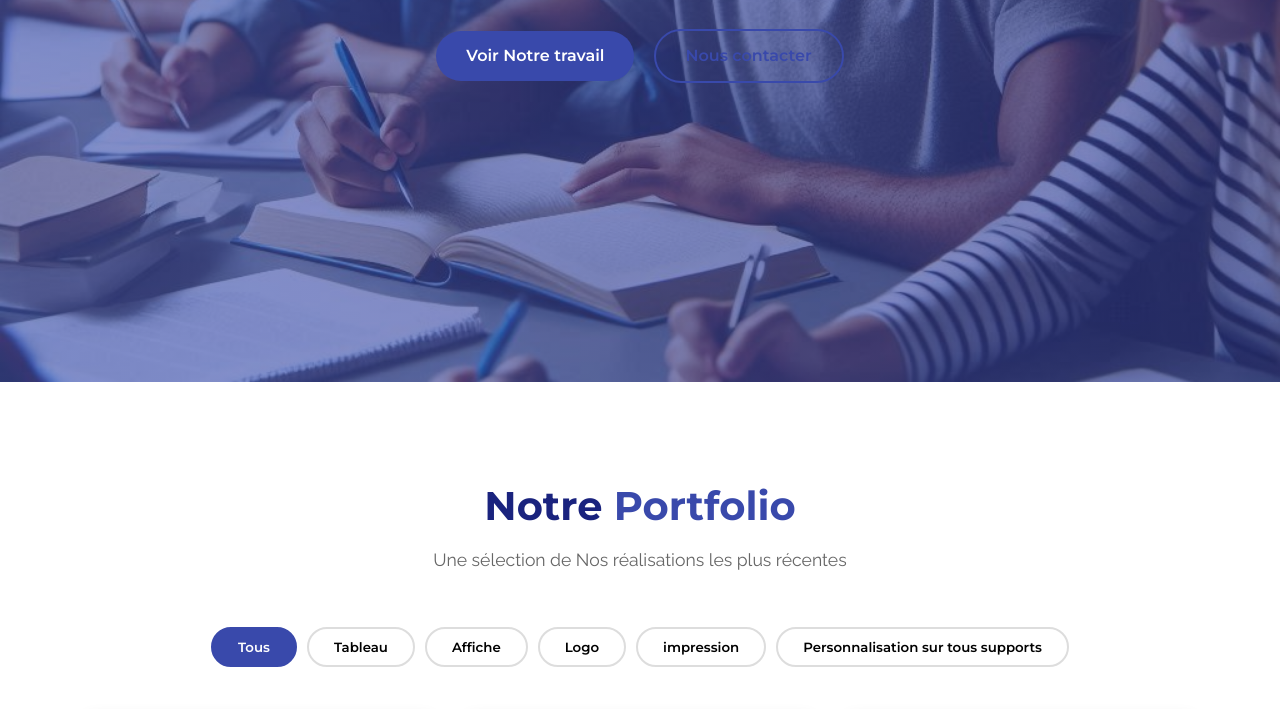
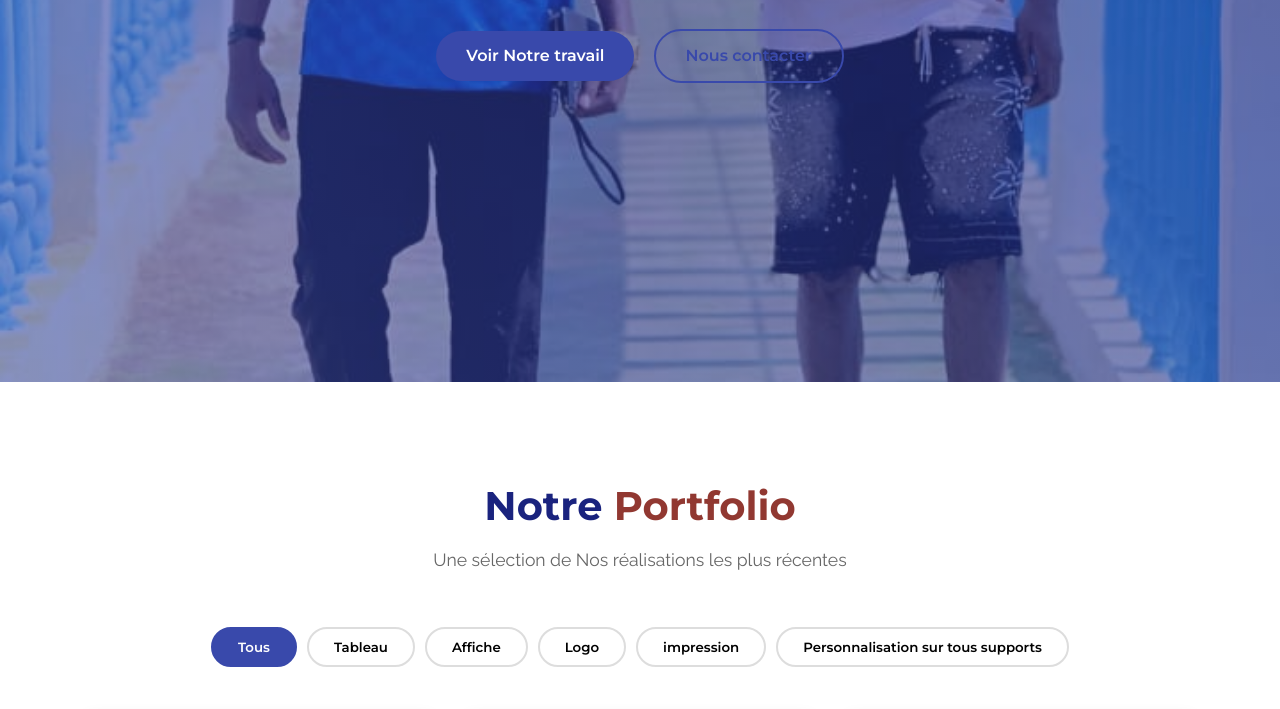
Before and after one commit to Yann2k42/Visuel-concept, a plain HTML site: page index.html in a window 1280 px wide. Shown: the part 498-1207 px from the top of the page. Drawn offline with Linux system fonts and the light colour scheme.

Commit message:
Update style.css

```diff
--- a/style.css
+++ b/style.css
@@ -48,7 +48,7 @@
 }
 
 .highlight {
-    color: #3949ab;
+    color: #913831;
 }
 
 .btn {
@@ -176,7 +176,7 @@
 .hero {
     height: 100vh;
     background: linear-gradient(rgba(0, 0, 0, 0), rgba(0, 0, 0, 0)),
-                url('img0.jpeg');
+                url('imgg.jpg');
     background-size: cover;
     background-position: center;
     display: flex;
@@ -777,4 +777,5 @@
     .services-grid {
         grid-template-columns: 1fr;
     }
+
 }
```
